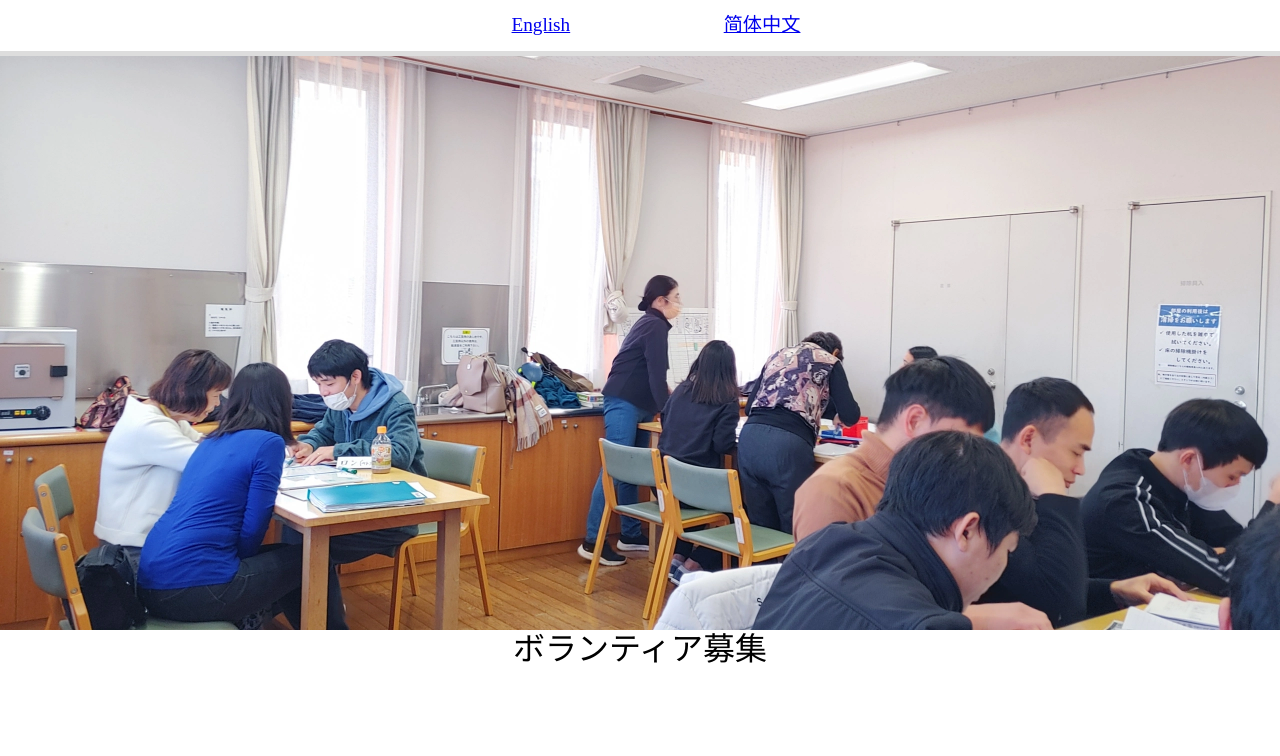
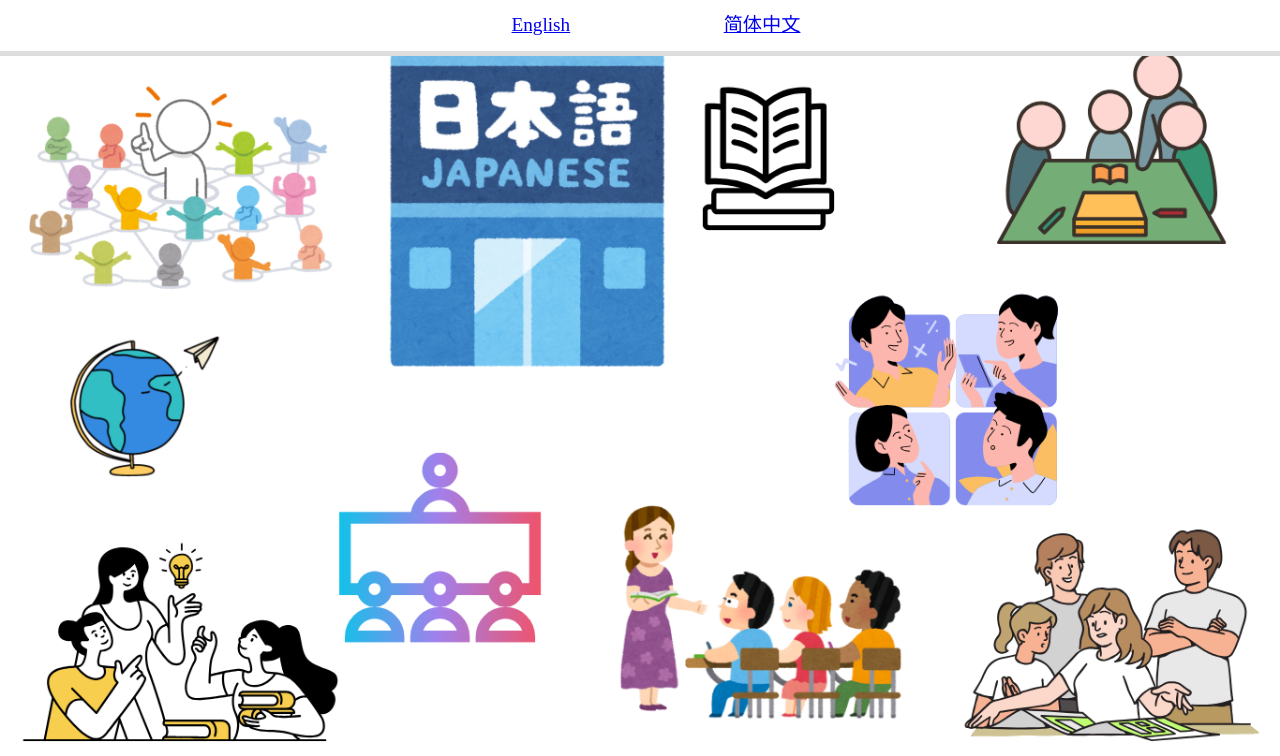
Before and after one commit to ieminami/IEminaminihonngokyousitu, a plain HTML site: page boranntea.html in a window 1280 px wide. Shown: the part 39-795 px from the top of the page. Drawn offline with Linux system fonts and the light colour scheme.

Commit message:
Update boranntea.html

```diff
--- a/boranntea.html
+++ b/boranntea.html
@@ -201,7 +201,7 @@ input, select {
 
 
 <br><br><br><br>
-<img src="IMG01264.webp" width=100%>
+<img src='IEみなみ日本語教室HP用イラスト.png' width=100%>
 <font size="6">ボランティア募集</font><br><br><br><br><br><br><br>
 私達は日本語を教えることができるボランティアメンバーを募集中です。<br><br>
 
```
